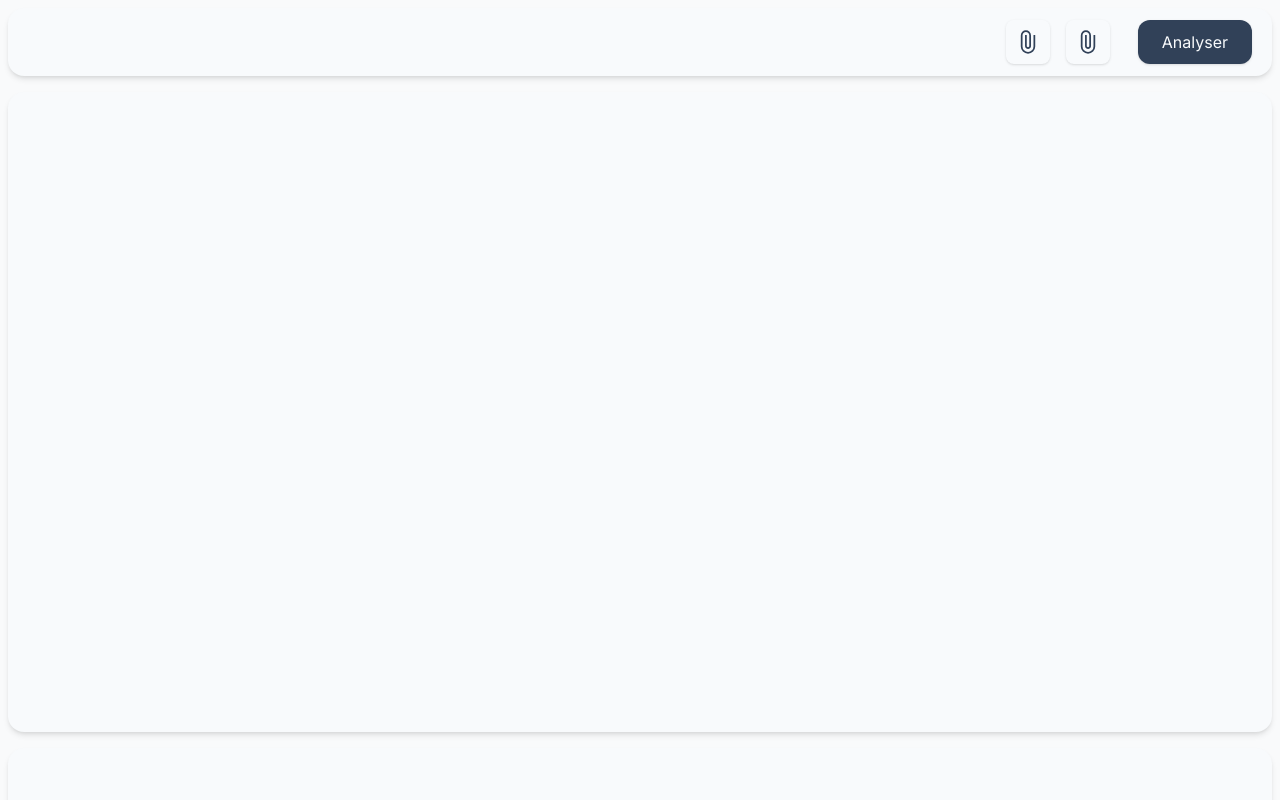
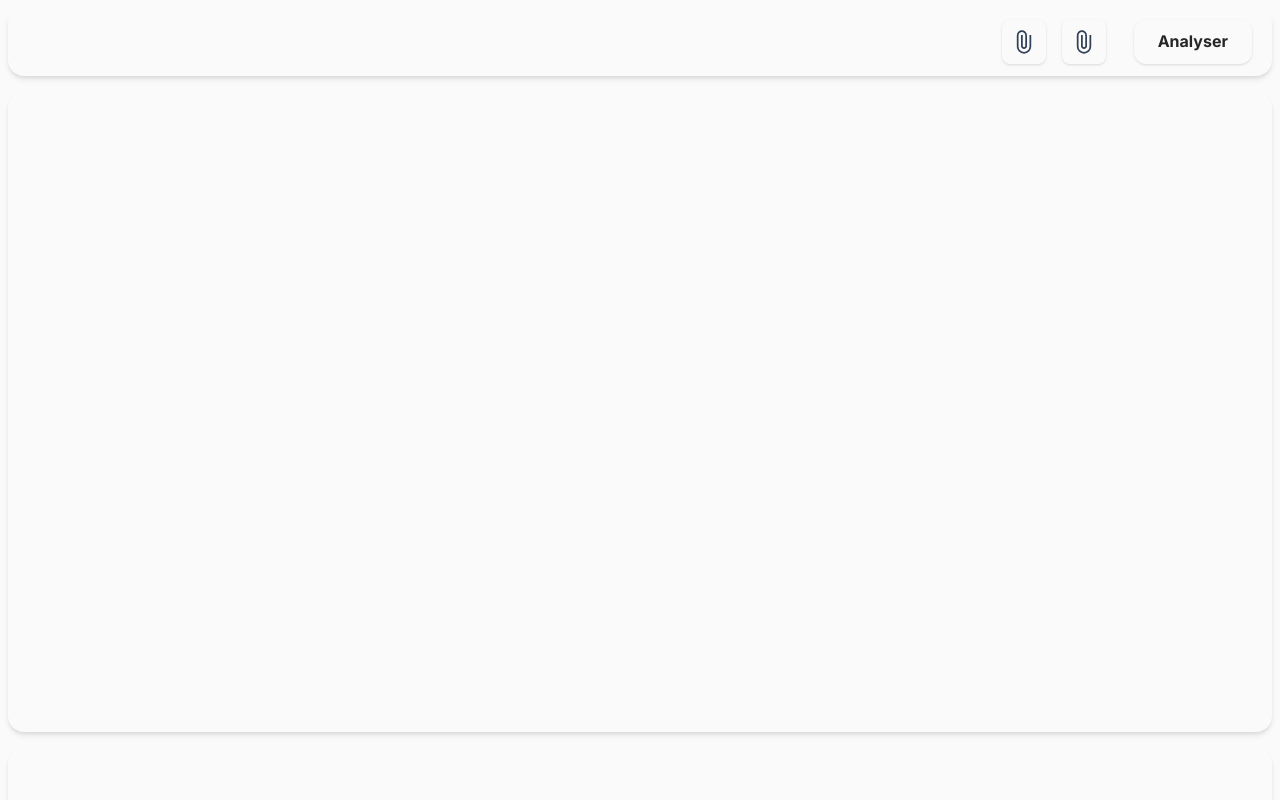
Before and after one commit to ThomasFroment/PhishLens, a Vue app: page / in a window 1280 px wide. Shown: the top 800 px of the page. Built offline with nearby package versions, Linux system fonts and the light colour scheme.

Commit message:
style: UI consistency

```diff
--- a/src/assets/main.css
+++ b/src/assets/main.css
@@ -1,8 +1,11 @@
+* {
+    color: var(--color-text);
+    font-family: Inter, sans-serif;
+}
+
 body {
-    background-color: var(--color-gray-50);
+    background-color: var(--color-background);
     overflow-x: hidden;
-    color: var(--color-slate-900);
-    font-family: Inter, sans-serif;
 }
 
 .unselectable {
@@ -29,7 +32,7 @@ body {
 .card {
     box-shadow: var(--shadow-md);
     border-radius: 1rem;
-    background-color: var(--color-slate-50);
+    background-color: var(--color-background-offset);
     padding: 1rem;
 }
 
@@ -46,13 +49,13 @@ body {
 .v-popper--theme-btn-tooltip .v-popper__inner {
     box-shadow: var(--shadow);
     border-radius: 0.5rem;
-    background: var(--color-slate-50);
+    background: var(--color-background-offset);
     padding: 0.3rem 0.8rem;
     color: var(--color-slate-900);
 }
 
 .v-popper--theme-btn-tooltip .v-popper__arrow-outer {
-    border-color: var(--color-slate-50);
+    border-color: var(--color-background-offset);
 }
 
 .v-popper--theme-btn-tooltip .v-popper__arrow-inner {
@@ -62,13 +65,13 @@ body {
 .v-popper--theme-chart-dropdown .v-popper__inner {
     box-shadow: var(--shadow);
     border-radius: 0.5rem;
-    background: var(--color-slate-50);
+    background: var(--color-background-offset);
     padding: 0.3rem 0.8rem;
     color: var(--color-slate-900);
 }
 
 .v-popper--theme-chart-dropdown .v-popper__arrow-outer {
-    border-color: var(--color-slate-50);
+    border-color: var(--color-background-offset);
 }
 
 .v-popper--theme-chart-dropdown .v-popper__arrow-inner {
--- a/src/assets/variables.css
+++ b/src/assets/variables.css
@@ -1,4 +1,13 @@
 :root {
+    --color-text: var(--color-neutral-800);
+
+    --color-background: var(--color-neutral-50);
+    --color-background-offset: var(--color-neutral-50);
+
+    --color-button-border: var(--color-neutral-200);
+
+    --color-accent: #c837a2;
+
     --default-transition-timing-function: cubic-bezier(0.4, 0, 0.2, 1);
 
     --shadow: 0 1px 3px 0 rgb(0 0 0 / 0.1), 0 1px 2px -1px rgb(0 0 0 / 0.1);
--- a/src/components/Cards/Utils/CardHeader.vue
+++ b/src/components/Cards/Utils/CardHeader.vue
@@ -38,20 +38,24 @@ import HeaderRadioSelector from "@/components/Cards/Utils/HeaderRadioSelector.vu
 
 button {
     cursor: pointer;
-    border: var(--color-slate-200) solid 1px;
+    border: var(--color-button-border) 1px solid;
 
     border-radius: 100%;
-    background-color: var(--color-slate-50);
+    background-color: var(--color-background-offset);
     padding: 0.3rem;
 }
 
 button svg {
     transition: all 150ms var(--default-transition-timing-function);
-    fill: var(--color-slate-400);
+    fill: var(--color-neutral-500);
     height: 1.5rem;
 }
 
 button:hover svg {
-    fill: var(--color-slate-500);
+    fill: var(--color-accent);
+}
+
+.v-popper--shown svg {
+    fill: var(--color-accent);
 }
 </style>
--- a/src/components/Cards/Utils/HeaderRadioSelector.vue
+++ b/src/components/Cards/Utils/HeaderRadioSelector.vue
@@ -33,10 +33,9 @@ label {
     cursor: pointer;
     box-shadow: var(--shadow);
     border-radius: 30%;
-    background-color: var(--color-slate-50);
+    background-color: var(--color-background-offset);
     width: 2rem;
     height: 2rem;
-    color: var(--color-slate-700);
     font-weight: bold;
 }
 
@@ -48,6 +47,7 @@ label input[type="radio"] {
 label:hover:not(.selected) {
     transform: translateY(-0.1rem);
     box-shadow: var(--shadow-md);
+    color: var(--color-accent);
 }
 
 label:hover.selected {
@@ -58,6 +58,6 @@ label:hover.selected {
     box-shadow:
         inset 0 1px 3px 0 rgb(0 0 0 / 0.1),
         inset 0 1px 2px -1px rgb(0 0 0 / 0.1);
-    background-color: var(--color-slate-100);
+    background-color: hsla(0, 0%, 0%, 2%);
 }
 </style>
--- a/src/components/Form/FileForm.vue
+++ b/src/components/Form/FileForm.vue
@@ -37,10 +37,15 @@ async function submitHandler() {
     cursor: pointer;
     margin-left: 0.75rem;
     border: none;
+    border-bottom: 2px solid var(--color-background-offset);
     border-radius: 0.75rem;
-    background-color: var(--color-slate-700);
+    background-color: var(--color-background-offset);
     padding: 0 1.5rem;
     height: 2.75rem;
-    color: var(--color-slate-50);
+    font-weight: bold;
+}
+
+.submit-button:hover {
+    border-bottom: 2px solid var(--color-accent);
 }
 </style>
--- a/src/components/Form/FileInput.vue
+++ b/src/components/Form/FileInput.vue
@@ -80,7 +80,7 @@ function onCrossClick() {
 }
 
 .file-upload-wrapper--active {
-    border-bottom: 2px solid var(--color-cyan-500);
+    border-bottom: 2px solid var(--color-accent);
 }
 
 .file-upload-label {
@@ -121,11 +121,11 @@ function onCrossClick() {
     transition: all 150ms var(--default-transition-timing-function);
     width: 1.2rem;
     height: 1.2rem;
-    fill: var(--color-cyan-800);
+    fill: var(--color-text);
 }
 
 .file-upload-clear-btn:hover svg {
     transform: rotate(90deg);
-    fill: var(--color-cyan-600);
+    fill: var(--color-accent);
 }
 </style>
```
